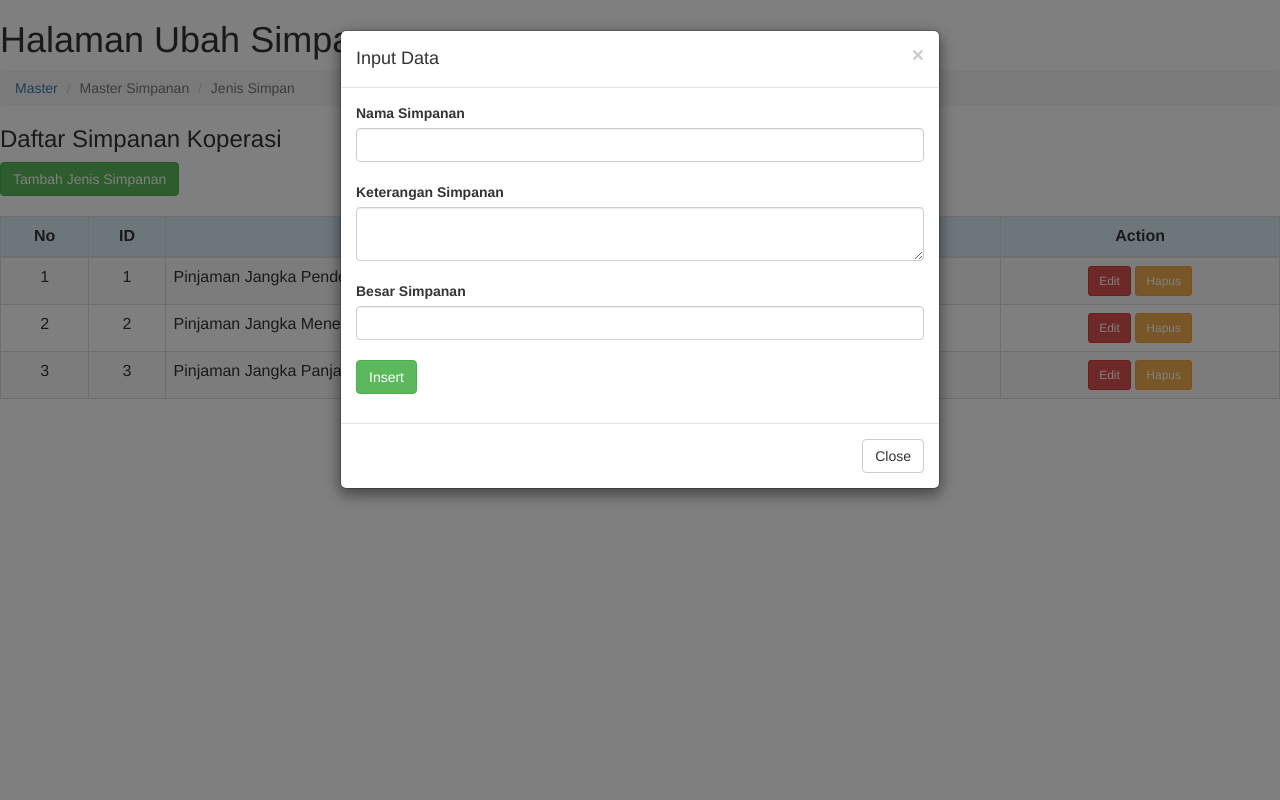
After one commit to Thecaracter/Web_semester3, a PHP site: page /main-ubahpinjaman.php in a window 1280 px wide, after a click on "Tambah Jenis Simpanan". The commit adds this page. Run offline with PHP 8.4, Linux system fonts and the light colour scheme; data comes from the database, SQL or seed files in the repository; data that the repository does not hold is empty.

Commit message:
penambahan ubah pinjaman

```diff
--- a/bean/menu.php
+++ b/bean/menu.php
@@ -98,7 +98,7 @@ if (isset($_SESSION["ses_username"]) == "") {
               </span>
             </a>
             <ul class="treeview-menu">
-              <li><a href="page-ubahsimpanan.php"><i class="fa fa-wrench"></i> Jenis Pinjaman</a></li>
+              <li><a href="page-ubahpinjaman.php"><i class="fa fa-wrench"></i> Jenis Pinjaman</a></li>
             </ul>
           </li>
         </ul>
--- /dev/null
+++ b/main-ubahpinjaman.php
@@ -0,0 +1,232 @@
+<?php include 'koneksi.php';
+include 'funct.php';
+?>
+<script src="https://ajax.googleapis.com/ajax/libs/jquery/2.2.0/jquery.min.js"></script>
+<link rel="stylesheet" href="https://maxcdn.bootstrapcdn.com/bootstrap/3.3.6/css/bootstrap.min.css" />
+<script src="https://maxcdn.bootstrapcdn.com/bootstrap/3.3.6/js/bootstrap.min.js"></script>
+<div class="content-wrapper">
+    <section class="content-header">
+        <h1>
+            Halaman Ubah Simpanan
+            <small>Control panel</small>
+        </h1>
+        <ol class="breadcrumb">
+            <li><a href="index.php"><i class="fa fa-dashboard"></i> Master</a></li>
+            <li class="active">Master Simpanan</li>
+            <li class="active">Jenis Simpan</li>
+
+        </ol>
+    </section>
+    <section class="content">
+        <div class="box">
+            <div class="box-header">
+                <h3 class="box-title">Daftar Simpanan Koperasi</h3>
+            </div>
+            <!-- /.box-header -->
+            <div class="box-body">
+                <?php
+                $sql = mysqli_query($conn, "SELECT * FROM k_pinjaman");
+                ?>
+                <table id="dataTable" class="table table-bordered table-striped">
+                    <button type="button" name="age" id="age" data-toggle="modal" data-target="#add_data_Modal"
+                        class="btn btn-success">Tambah Jenis Simpanan</button>
+                    <br></br>
+                    <thead>
+                        <tr class="info">
+                            <th>
+                                <center>No</center>
+                            </th>
+                            <th>
+                                <center>ID</center>
+                            </th>
+                            <th>
+                                <center>Nama Simpanan</center>
+                            </th>
+                            <th>
+                                <center>Besar Simpanan</center>
+                            </th>
+                            <th>
+                                <center>Action</center>
+                            </th>
+                        </tr>
+                    </thead>
+                    <tbody>
+                        <tr>
+                            <?php
+                            $no = 1;
+                            while ($data = mysqli_fetch_array($sql)) {
+                            ?>
+                            <td>
+                                <center>
+                                    <?php echo $no; ?>
+                                </center>
+                            </td>
+                            <td>
+                                <center>
+                                    <?php echo $data['id_k_pinjaman']; ?>
+                                </center>
+                            </td>
+                            <td>
+                                <?php echo $data['nama_pinjaman']; ?>
+                            </td>
+                            <td>
+                                <?php echo $data['besar_simpanan'] ?>
+                            </td>
+                            <td>
+                                <center>
+
+                                    <a type="button" name="edit" value="Edit" id="<?php echo $row["id"]; ?>"
+                                        title="Edit Data ini" class="btn btn-danger btn-sm"><i class="fa fa-edit "></i>
+                                        Edit
+                                    </a>
+
+                                    <a href="proses.php?id=<?php echo $data['id']; ?>&requbs=dell"
+                                        title="Hapus Simpanan" class="btn btn-warning btn-sm"
+                                        onClick="return confirm('Yakin mau berhenti?');"><span class="fa fa-trash">
+                                            Hapus</span>
+                                    </a>
+
+                                </center>
+                            </td>
+                        </tr>
+                        <?php
+                                $no++;
+                            }
+                            ?>
+
+                    </tbody>
+                </table>
+                <!-- /.box -->
+            </div>
+            <!-- /.col -->
+        </div>
+        <!-- /.row -->
+    </section>
+    <!-- /.content -->
+</div>
+
+</html>
+
+<div id="add_data_Modal" class="modal fade">
+    <div class="modal-dialog">
+        <div class="modal-content">
+            <div class="modal-header">
+                <button type="button" class="close" data-dismiss="modal">&times;</button>
+                <h4 class="modal-title">Input Data</h4>
+            </div>
+            <div class="modal-body">
+                <form action="insert.php" method="post" id="insert_form">
+                    <label>Nama Simpanan</label>
+                    <input type="text" name="nm_simpanan" id="nama" class="form-control" />
+                    <br />
+                    <label>Keterangan Simpanan</label>
+                    <textarea style="resize:vertical" name="ket_simpanan" id="ketsim" class="form-control"></textarea>
+                    <br />
+                    <label>Besar Simpanan</label>
+                    <input type="text" name="besar_simpanan" id="besar" class="form-control" />
+                    <br />
+                    <input type="submit" name="insert" id="insert" value="Insert" class="btn btn-success" />
+
+                </form>
+            </div>
+            <div class="modal-footer">
+                <button type="button" class="btn btn-default" data-dismiss="modal">Close</button>
+            </div>
+        </div>
+    </div>
+</div>
+
+<div id="dataModal" class="modal fade">
+    <div class="modal-dialog">
+        <div class="modal-content">
+            <div class="modal-header">
+                <button type="button" class="close" data-dismiss="modal">&times;</button>
+                <h4 class="modal-title">Detail Data Karyawan</h4>
+            </div>
+            <div class="modal-body" id="detail_karyawan">
+
+            </div>
+            <div class="modal-footer">
+                <button type="button" class="btn btn-default" data-dismiss="modal">Close</button>
+            </div>
+        </div>
+    </div>
+</div>
+
+
+<div id="editModal" class="modal fade">
+    <div class="modal-dialog">
+        <div class="modal-content">
+            <div class="modal-header">
+                <button type="button" class="close" data-dismiss="modal">&times;</button>
+                <h4 class="modal-title">Edit Data Karyawan</h4>
+            </div>
+            <div class="modal-body" id="form_edit">
+
+            </div>
+            <div class="modal-footer">
+                <button type="button" class="btn btn-default" data-dismiss="modal">Close</button>
+            </div>
+        </div>
+    </div>
+</div>
+
+<script>
+    $(document).ready(function () {
+        // Begin Aksi Insert
+        $('#insert_form').on("submit", function (event) {
+            event.preventDefault();
+            // if ($('#nama').val() == "") {
+            //     alert("Mohon Isi Nama ");
+        }
+            // else if ($('#alamat').val() == '') {
+            //     alert("Mohon Isi Alamat");
+            }
+
+            else {
+            $.ajax({
+                url: "<input type="hidden" name="requbs" value="<?php echo $_GET[' requbs '] ?> ">",
+                method: "POST",
+                data: $('#insert_form').serialize(),
+                beforeSend: function () {
+                    $('#insert').val("Inserting");
+                },
+                success: function (data) {
+                    $('#insert_form')[0].reset();
+                    $('#add_data_Modal').modal('hide');
+                    $('#employee_table').html(data);
+                }
+            });
+        }
+        });
+    //END Aksi Insert
+    //Begin Tampil Form Edit
+    $(document).on('click', '.edit_data', function () {
+        var employee_id = $(this).attr("id");
+        $.ajax({
+            url: "edit.php",
+            method: "POST",
+            data: { employee_id: employee_id },
+            success: function (data) {
+                $('#form_edit').html(data);
+                $('#editModal').modal('show');
+            }
+        });
+    });
+    //End Tampil Form Edit
+
+    //Begin Aksi Delete Data
+    $(document).on('click', '.hapus_data', function () {
+        var employee_id = $(this).attr("id");
+        $.ajax({
+            url: "delete.php",
+            method: "POST",
+            data: { employee_id: employee_id },
+            success: function (data) {
+                $('#employee_table').html(data);
+            }
+        });
+    });
+    });
+//End Aksi Delete Data
+</script>
```
Also changed, not shown: page-ubahpinjaman.php (added, +86 -0 lines).
